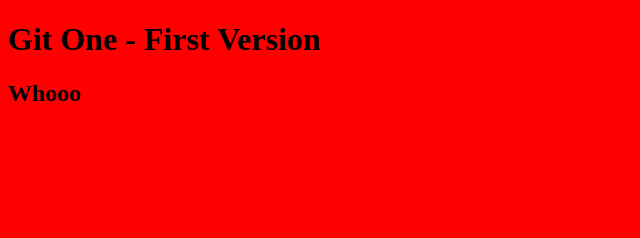
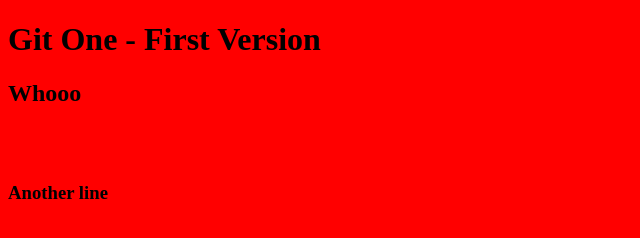
Before and after one commit to Figuer23/git-one, a plain HTML site: page index.html in a window 1280 px wide. Shown: the whole page, without its empty margins (0-640 px from the left). Drawn offline with Linux system fonts and the light colour scheme.

```diff
--- a/index.html
+++ b/index.html
@@ -8,5 +8,8 @@
   <body>
       <h1>Git One - First Version</h1>
       <h2>Whooo</h2>
+      <br>
+      <br>
+      <h3>Another line</h3>
   </body>
 </html>
```
